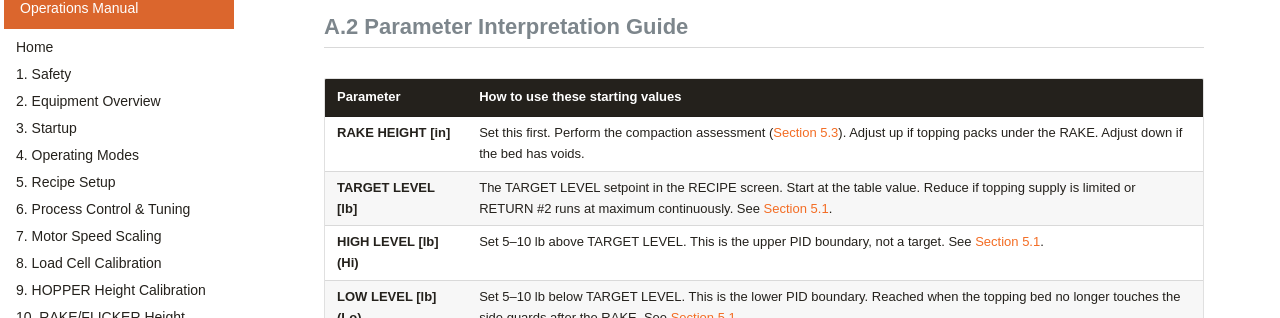
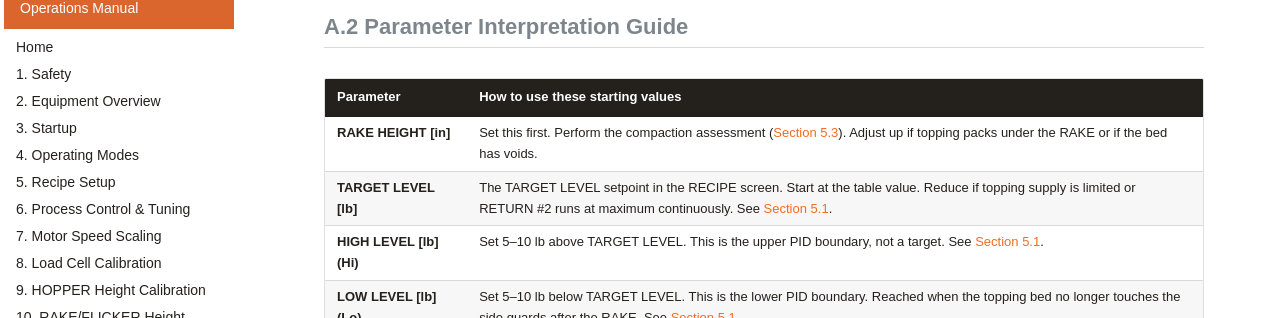
Before and after one commit to jbautista-grotecompany/waterfall-manual, an MkDocs documentation site: the page built from docs/sections/appendix-a.md, in a window 1280 px wide and 900 px high, scrolled down 2496 px. Shown: the part 135-453 px from the top of the window. Built offline with MkDocs 1.6.1 and Material for MkDocs 9.7.7, drawn with Linux system fonts in a browser that asks for light colours; some web fonts are replaced; comment, search, counter and statistics services are not loaded.

```diff
--- a/docs/sections/appendix-a.md
+++ b/docs/sections/appendix-a.md
@@ -88,7 +88,7 @@ before setting RAKE height.
 
 | **Parameter** | **How to use these starting values** |
 |---|---|
-| **RAKE HEIGHT [in]** | Set this first. Perform the compaction assessment ([Section 5.3](05-recipe-setup.md#53-rake-height-setup-and-topping-compaction-assessment)). Adjust up if topping packs under the RAKE. Adjust down if the bed has voids. |
+| **RAKE HEIGHT [in]** | Set this first. Perform the compaction assessment ([Section 5.3](05-recipe-setup.md#53-rake-height-setup-and-topping-compaction-assessment)). Adjust up if topping packs under the RAKE or if the bed has voids. |
 | **TARGET LEVEL [lb]** | The TARGET LEVEL setpoint in the RECIPE screen. Start at the table value. Reduce if topping supply is limited or RETURN #2 runs at maximum continuously. See [Section 5.1](05-recipe-setup.md#51-recipe-screen-field-reference). |
 | **HIGH LEVEL [lb] (Hi)** | Set 5–10 lb above TARGET LEVEL. This is the upper PID boundary, not a target. See [Section 5.1](05-recipe-setup.md#51-recipe-screen-field-reference). |
 | **LOW LEVEL [lb] (Lo)** | Set 5–10 lb below TARGET LEVEL. This is the lower PID boundary. Reached when the topping bed no longer touches the side guards after the RAKE. See [Section 5.1](05-recipe-setup.md#51-recipe-screen-field-reference). |
```
